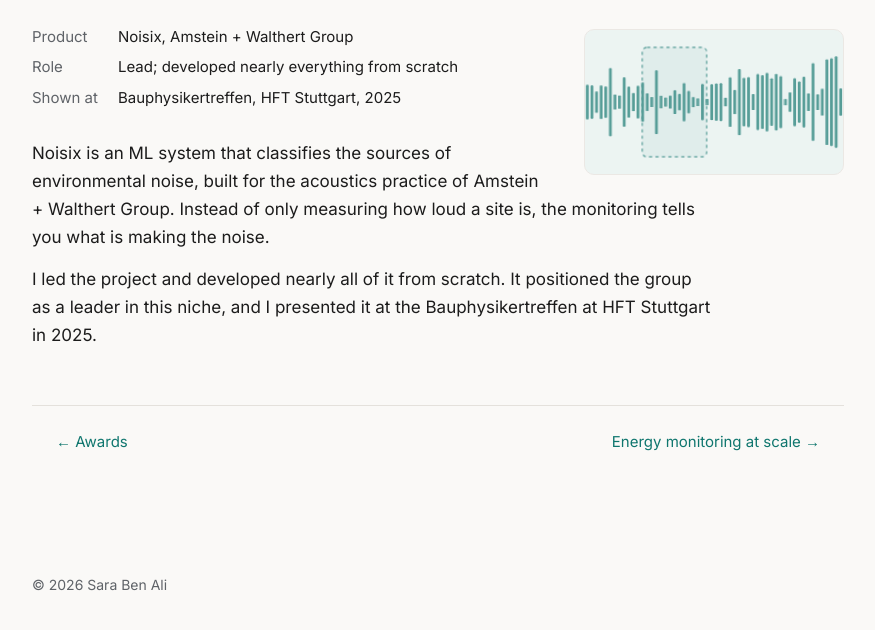
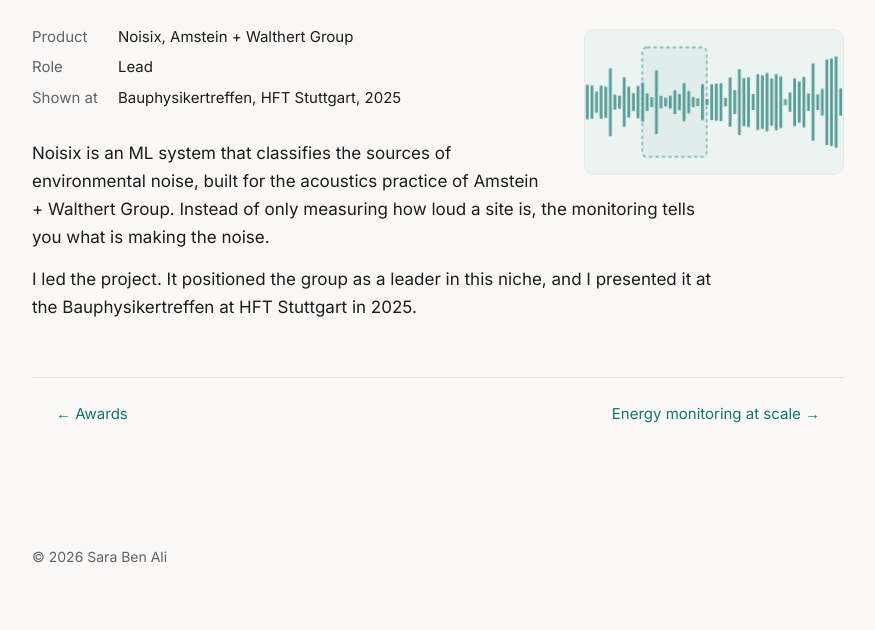
Before and after one commit to intern2807/intern2807.github.io, a plain HTML site: page projects/acoustic-monitoring.html in a window 1280 px wide. Shown: the part 304-934 px from the top of the page, without its empty margins (202-1077 px from the left). Drawn offline with Linux system fonts and the light colour scheme.

Commit message:
Acoustic monitoring: role as Lead only
Co-Authored-By: Claude Opus 5.5 <noreply@anthropic.com>
Claude-Session: https://claude.ai/code/session_01JGd7N6sz7jt7pYGZkRMgvf

```diff
--- a/projects/acoustic-monitoring.html
+++ b/projects/acoustic-monitoring.html
@@ -38,12 +38,12 @@
     <div class="viz" data-viz="acoustic"></div>
     <dl class="facts">
       <dt>Product</dt><dd>Noisix, Amstein + Walthert Group</dd>
-      <dt>Role</dt><dd>Lead; developed nearly everything from scratch</dd>
+      <dt>Role</dt><dd>Lead</dd>
       <dt>Shown at</dt><dd>Bauphysikertreffen, HFT Stuttgart, 2025</dd>
     </dl>
 
     <p>Noisix is an ML system that classifies the sources of environmental noise, built for the acoustics practice of Amstein + Walthert Group. Instead of only measuring how loud a site is, the monitoring tells you what is making the noise.</p>
-    <p>I led the project and developed nearly all of it from scratch. It positioned the group as a leader in this niche, and I presented it at the Bauphysikertreffen at HFT Stuttgart in 2025.</p>
+    <p>I led the project. It positioned the group as a leader in this niche, and I presented it at the Bauphysikertreffen at HFT Stuttgart in 2025.</p>
     <!-- Add: the problem in practice, data collection, model approach, what changed for the acoustics team. -->
     <nav class="next">
       <a href="awards.html">← Awards</a>
```
